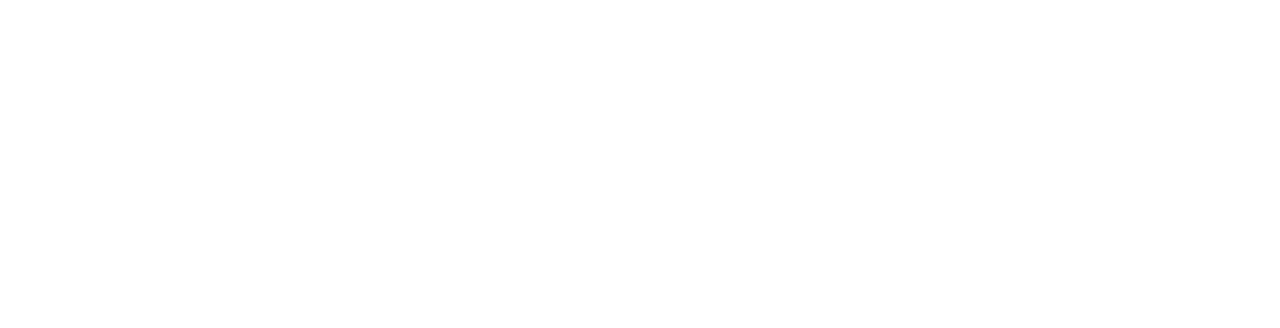
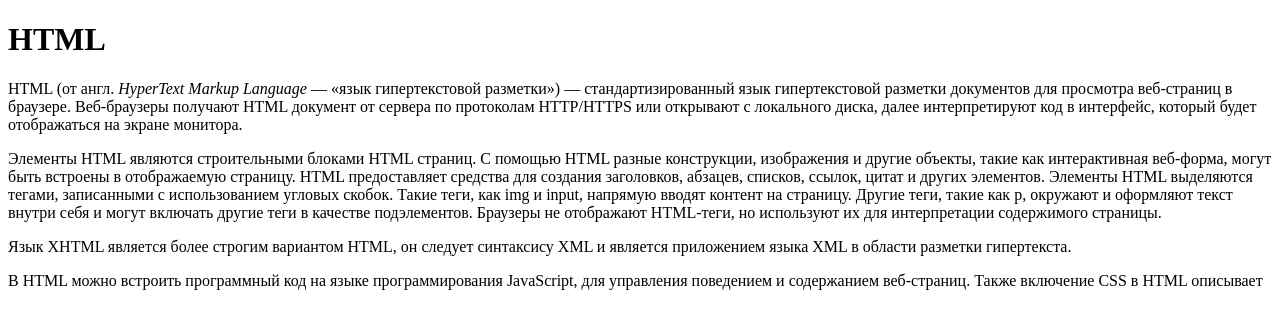
Before and after one commit to Harazdiuk-Ivan/my-job, a plain HTML site: page index.html in a window 1280 px wide. Drawn offline with Linux system fonts and the light colour scheme.

Commit message:
SPP-shop

```diff
--- a/index.html
+++ b/index.html
@@ -1,12 +1,35 @@
 <!DOCTYPE html>
 <html lang="en">
+
 <head>
     <meta charset="UTF-8">
     <meta http-equiv="X-UA-Compatible" content="IE=edge">
     <meta name="viewport" content="width=device-width, initial-scale=1.0">
     <title>SPP-Shop</title>
+    <style>
+        span{
+            font-style: italic;
+        }
+    </style>
 </head>
+
 <body>
+    <h1>HTML</h1>
+    <p> HTML (от англ. <span> HyperText Markup Language </span> — «язык гипертекстовой разметки») — стандартизированный язык
+        гипертекстовой разметки документов для просмотра веб-страниц в браузере. Веб-браузеры получают HTML документ от
+        сервера по протоколам HTTP/HTTPS или открывают с локального диска, далее интерпретируют код в интерфейс, который
+        будет отображаться на экране монитора.</p>
+    <p>Элементы HTML являются строительными блоками HTML страниц. С помощью HTML разные конструкции, изображения и
+        другие объекты, такие как интерактивная веб-форма, могут быть встроены в отображаемую страницу. HTML
+        предоставляет средства для создания заголовков, абзацев, списков, ссылок, цитат и других элементов. Элементы
+        HTML выделяются тегами, записанными с использованием угловых скобок. Такие теги, как img и input,
+        напрямую вводят контент на страницу. Другие теги, такие как
+        p, окружают и оформляют текст внутри себя и могут включать другие теги в качестве подэлементов. Браузеры не
+        отображают HTML-теги, но используют их для интерпретации содержимого страницы.</p>
+    <p>Язык XHTML является более строгим вариантом HTML, он следует синтаксису XML и является приложением языка XML в
+        области разметки гипертекста.</p>
+    <p>В HTML можно встроить программный код на языке программирования JavaScript, для управления поведением и
+        содержанием веб-страниц. Также включение CSS в HTML описывает</p>
+</body>
 
-</body>
 </html>
```
